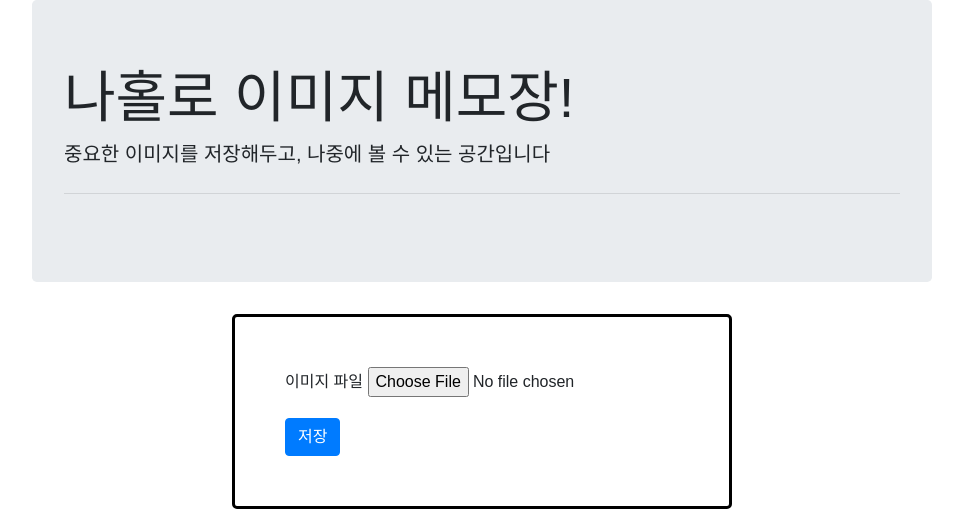
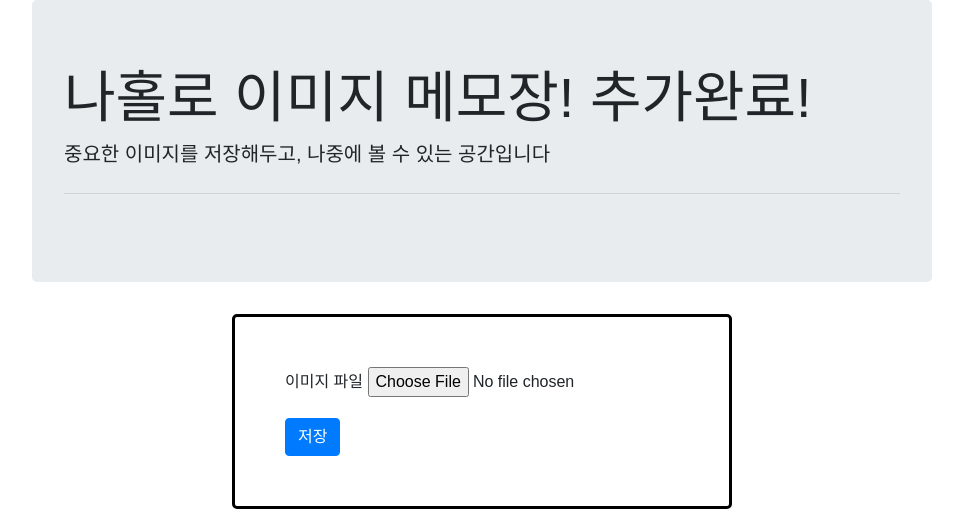
Before and after one commit to hoinlee-moi/aws-prac, a plain HTML site: page index.html in a window 1280 px wide. Shown: the top 511 px of the page, without its empty margins (158-1121 px from the left). Drawn offline with nearby package versions, Linux system fonts and the light colour scheme; a web font is replaced by a local one.

Commit message:
index 텍스트 추가

```diff
--- a/index.html
+++ b/index.html
@@ -58,7 +58,7 @@
 <body>
 <div class="wrap">
     <div class="jumbotron">
-        <h1 class="display-4">나홀로 이미지 메모장!</h1>
+        <h1 class="display-4">나홀로 이미지 메모장! 추가완료!</h1>
         <p class="lead">중요한 이미지를 저장해두고, 나중에 볼 수 있는 공간입니다</p>
         <hr class="my-4">
     </div>
```
